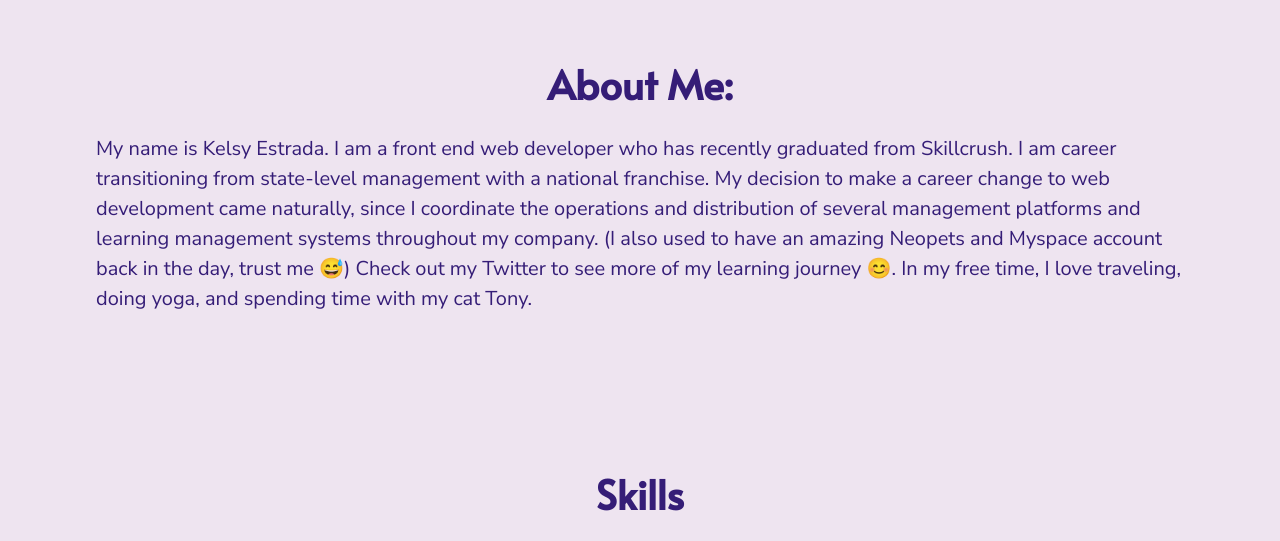
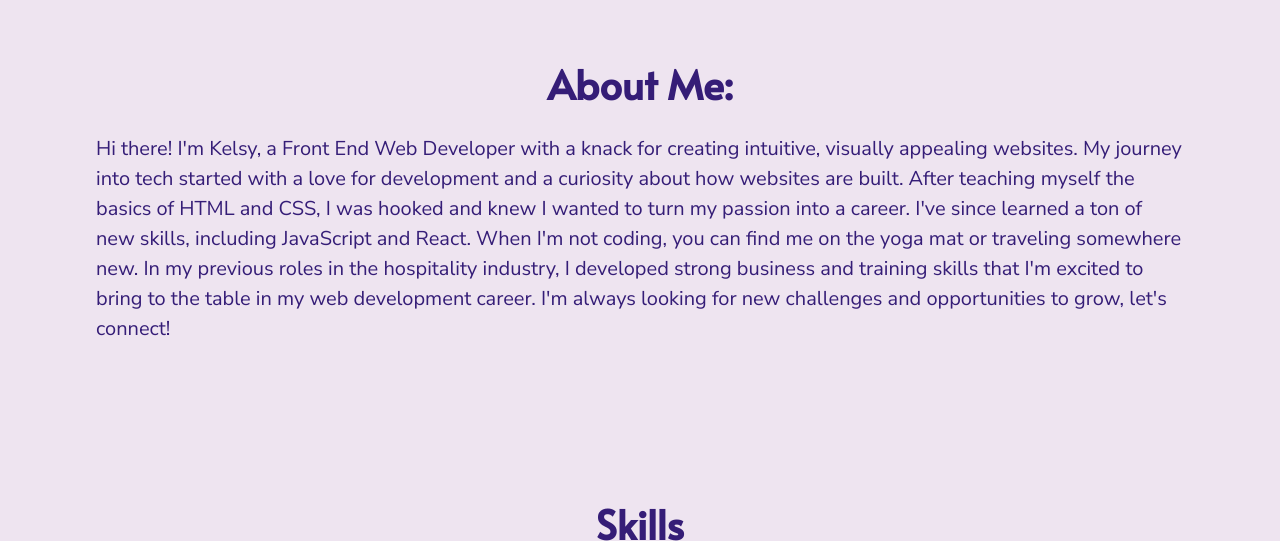
Before and after one commit to KelsyAlyssa/portfolio, a website built with Parcel: page index.html in a window 1280 px wide. Shown: the part 1000-1541 px from the top of the page. Built offline with nearby package versions, Linux system fonts and the light colour scheme.

Commit message:
updated about me

```diff
--- a/css/main.css
+++ b/css/main.css
@@ -199,6 +199,7 @@
   width: 100%;
   text-align: left;
 }
+
 
 h1,
 h2,
@@ -707,6 +708,7 @@
       flex-flow: row wrap;
     }
 
+
     .home-title figure {
       width: 60%;
     }
--- a/index.html
+++ b/index.html
@@ -62,15 +62,14 @@
   <div class="content-wrapper">
     <h3 class="about-header">About Me:</h3>
 <p class="about-text">
-  My name is Kelsy Estrada. I am a front end web developer who has recently graduated from Skillcrush.
-  I am career transitioning from state-level management with a national franchise.
-  My decision to make a career change to web development came naturally, since I
-  coordinate the operations and distribution of several management platforms and
-  learning management systems throughout my company. (I also used to have an amazing
-  Neopets and Myspace account back in the day, trust me 😅) Check out my
-  <a href="https://twitter.com/KelsyGuerard" target=”_blank”>Twitter</a> to
-  see more of my learning journey 😊. In my free time, I love traveling,
-  doing yoga, and spending time with my cat Tony.
+  Hi there! I'm Kelsy, a Front End Web Developer with a knack for creating intuitive, visually appealing websites.
+  My journey into tech started with a love for development and a curiosity about how websites are built.
+  After teaching myself the basics of HTML and CSS, I was hooked and knew I wanted to turn my passion into a career.
+  I've since learned a ton of new skills, including JavaScript and React.
+  When I'm not coding, you can find me on the yoga mat or traveling somewhere new.
+  In my previous roles in the hospitality industry, I developed strong business and
+  training skills that I'm excited to bring to the table in my web development career.
+   I'm always looking for new challenges and opportunities to grow, let's connect!
 </p>
 </div>
 </section>
```
